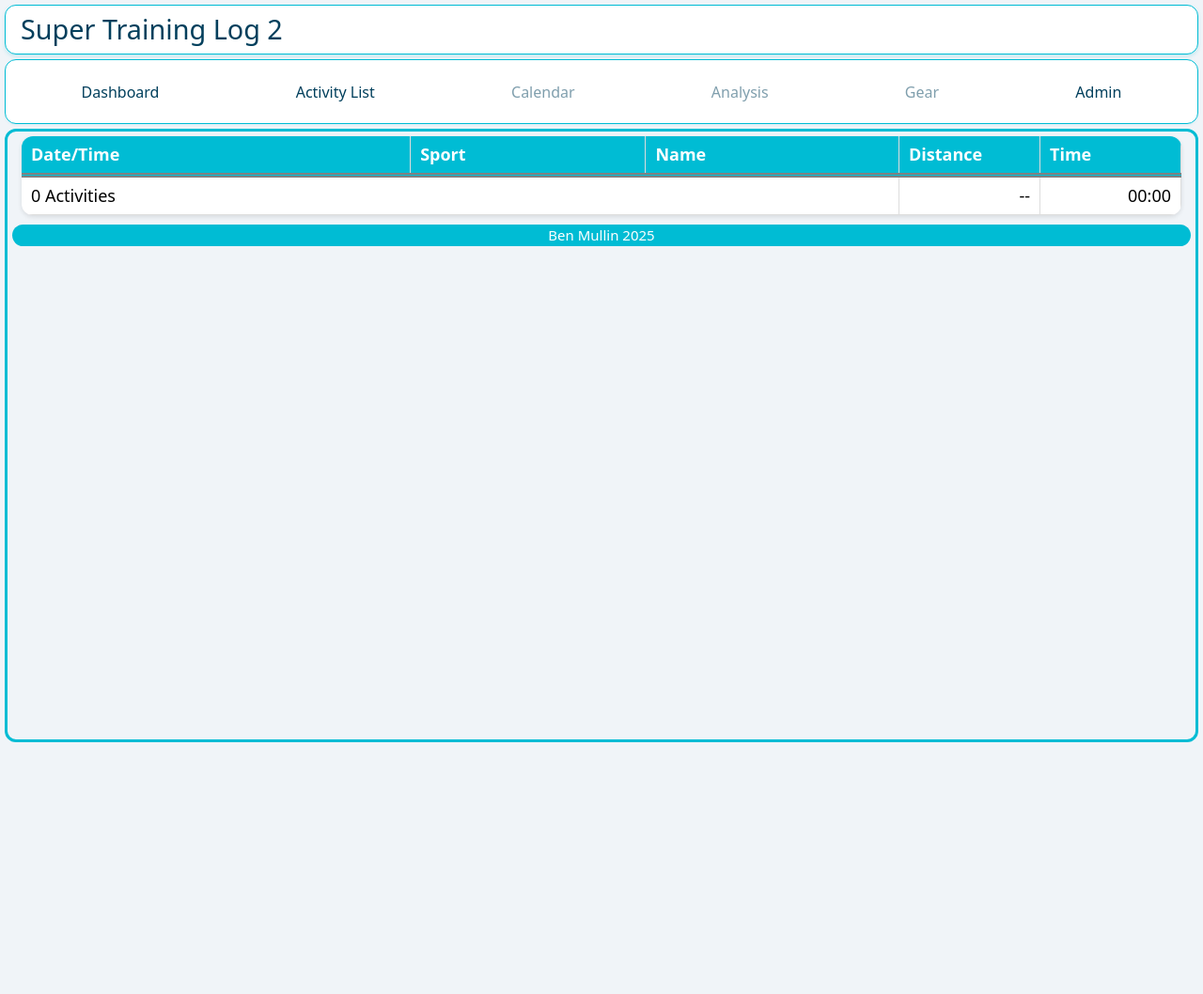
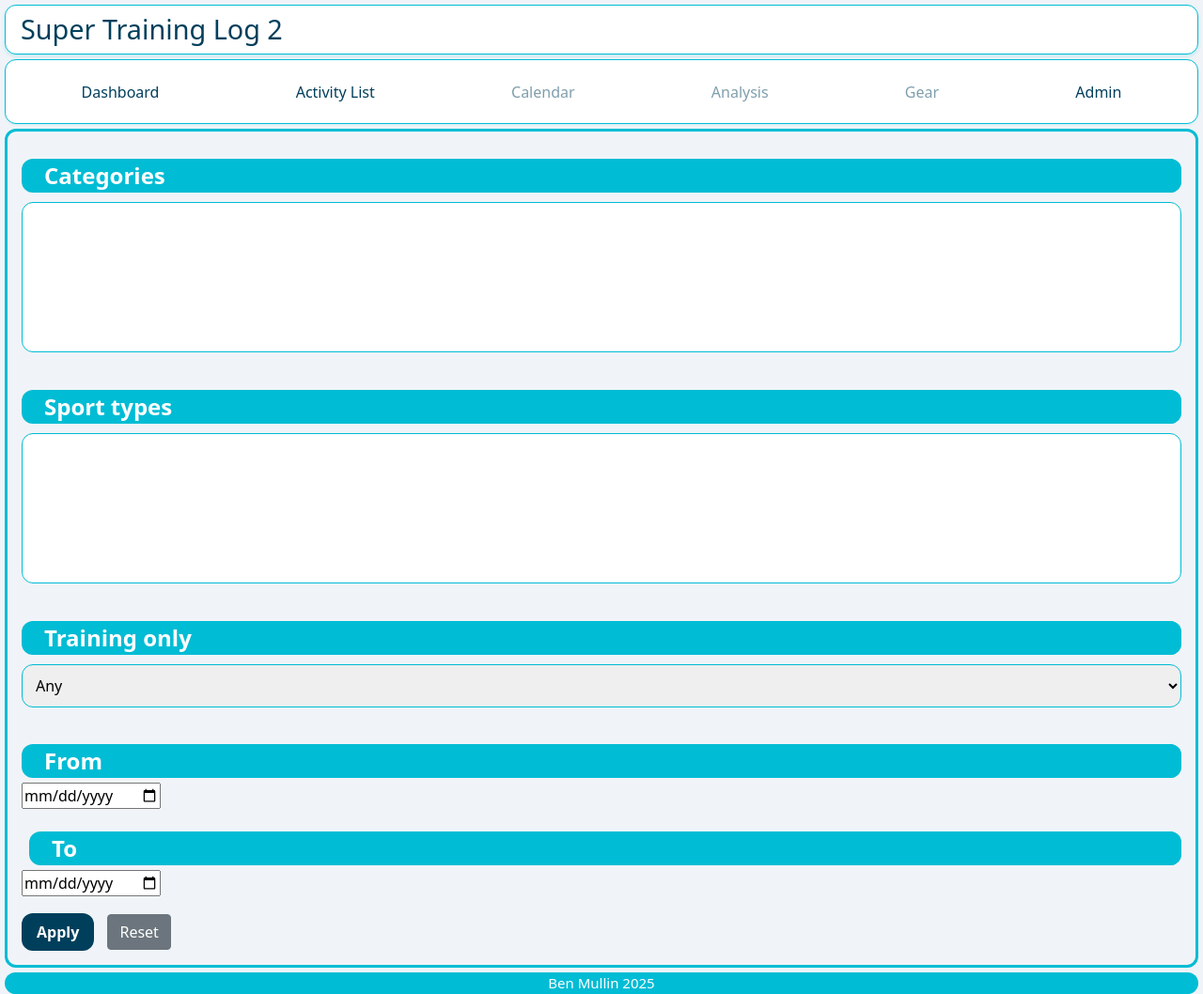
Before and after one commit to btmullin/supertl2, a Flask app: page /summary in a window 1280 px wide. Shown: the whole page at 94% size. Before the commit the page ends 790 px from the top, so only its background shows below. Run offline with Flask 3, Linux system fonts and the light colour scheme; data that the repository does not hold is empty; parts of the project's set-up code (start-up, migrations or seed data) failed here and were passed over.

Commit message:
Start of a summary form that lets you filter.

```diff
--- /dev/null
+++ b/apps/backend/app/forms/SummaryForm.py
@@ -0,0 +1,18 @@
+# app/forms/activity_filters.py
+from flask_wtf import FlaskForm
+from wtforms import SelectMultipleField, SelectField, DateField, SubmitField
+from wtforms.validators import Optional
+
+class SummaryFilterForm(FlaskForm):
+    categories = SelectMultipleField("Categories", coerce=int, validators=[Optional()])
+    sport_types = SelectMultipleField("Sport types", validators=[Optional()])
+    is_training = SelectField(
+        "Training only",
+        choices=[("", "Any"), ("1", "Yes"), ("0", "No")],
+        validators=[Optional()],
+        default=""
+    )
+    date_start = DateField("From", format="%Y-%m-%d", validators=[Optional()])
+    date_end = DateField("To", format="%Y-%m-%d", validators=[Optional()])
+
+    submit = SubmitField("Apply")
--- a/apps/backend/app/templates/summary.html
+++ b/apps/backend/app/templates/summary.html
@@ -1,5 +1,39 @@
-{% extends 'base.html' %} {% block content %}
+{# app/templates/summary.html #}
+{% extends "base.html" %}
+{% block content %}
 <div class="whole-body">
+  {% if not request.args %}
+  <div class="section">
+    <form method="get" action="{{ url_for('views.summary_list') }}" class="filters">
+      <div>
+        <label>{{ form.categories.label }}</label>
+        {{ form.categories(size=6, multiple=True) }}
+      </div>
+
+      <div>
+        <label>{{ form.sport_types.label }}</label>
+        {{ form.sport_types(size=6, multiple=True) }}
+      </div>
+
+      <div>
+        <label>{{ form.is_training.label }}</label>
+        {{ form.is_training() }}
+      </div>
+
+      <div>
+        <label>{{ form.date_start.label }}</label>
+        {{ form.date_start(type="date") }}
+        <label style="margin-left: .5rem">{{ form.date_end.label }}</label>
+        {{ form.date_end(type="date") }}
+      </div>
+
+      <div style="margin-top: .5rem;">
+        {{ form.submit(class_="btn") }}
+        <a class="btn btn-secondary" href="{{ url_for('views.summary_list') }}">Reset</a>
+      </div>
+    </form>
+  </div>
+  {% else %}
   <div class="section">
     <table class="styled-table">
       <thead>
@@ -28,4 +62,8 @@
       </tr>
     </table>
   </div>
+  {% endif %}
+</div>
+
+
 {% endblock %}
--- a/apps/backend/app/views.py
+++ b/apps/backend/app/views.py
@@ -15,9 +15,11 @@ from flask import (
     flash,
 )
 from sqlalchemy import func, text
+from sqlalchemy.orm import joinedload
 from app.db.db import import_strava_data
 from .forms.EditActivityForm import EditActivityForm
 from .forms.CategoryForm import CategoryForm
+from .forms.SummaryForm import SummaryFilterForm
 from .models import StravaActivity, WorkoutType, TrainingLogData, Category
 from .db.base import sqla_db
 from app.services.analytics import summarize_activities, bucket_daily
@@ -224,27 +226,69 @@ def activitylist():
 
     return render_template("activitylist.html", activities=activities, page=page, total_pages=total_pages)
 
-@views.route("/summary")
-def summary_view():
-    # Fetch activities in date range
-    activities = (
-        sqla_db.session.query(StravaActivity)
-        .join(StravaActivity.training_log)  # Only join activities that have a training_log
-        .filter(
-            TrainingLogData.isTraining == 1
-        )
-        .filter(
-            StravaActivity.startDateTime >= datetime(2025, 5, 1))
-        # .filter(TrainingLogData.categoryId.in_([6,7]))
-        .filter(StravaActivity.movingTimeInSeconds >= 180 * 60)
-        .order_by(StravaActivity.startDateTime)
+@views.route("/summary", methods=["GET"])
+def summary_list():
+    # Bind from querystring; for GET filters we typically disable CSRF
+    form = SummaryFilterForm(request.args, meta={"csrf": False})
+
+    # Populate dynamic choices
+    form.categories.choices = [
+        (c.id, c.name) for c in sqla_db.session.query(Category).order_by(Category.name).all()
+    ]
+    # Distinct sport types (skip None/blank)
+    sport_rows = (
+        sqla_db.session.query(StravaActivity.sportType)
+        .distinct()
+        .order_by(StravaActivity.sportType)
         .all()
     )
+    form.sport_types.choices = [(s[0], s[0]) for s in sport_rows if s[0]]
 
+    # Build query
+    q = sqla_db.session.query(StravaActivity).options(
+        joinedload(StravaActivity.training_log)  # avoid N+1 when showing tags/category
+    )
+
+    joined_tl = False
+
+    # Categories (requires join)
+    if form.categories.data:
+        q = q.join(StravaActivity.training_log)
+        joined_tl = True
+        q = q.filter(TrainingLogData.categoryId.in_(form.categories.data))
+
+    # Training flag (requires join)
+    if form.is_training.data in ("1", "0"):
+        if not joined_tl:
+            q = q.join(StravaActivity.training_log)
+            joined_tl = True
+        q = q.filter(TrainingLogData.isTraining == int(form.is_training.data))
+
+    # Sport types
+    if form.sport_types.data:
+        q = q.filter(StravaActivity.sportType.in_(form.sport_types.data))
+
+    # Date range (inclusive of end date)
+    if form.date_start.data:
+        start_dt = datetime.combine(form.date_start.data, time.min)
+        q = q.filter(StravaActivity.startDateTime >= start_dt)
+    if form.date_end.data:
+        # Use exclusive upper bound midnight next day to include the whole end date
+        end_dt = datetime.combine(form.date_end.data + timedelta(days=1), time.min)
+        q = q.filter(StravaActivity.startDateTime < end_dt)
+
+    # Order & paginate
+    q = q.order_by(StravaActivity.startDateTime.desc())
+
+    activities = q.all()
     summary = summarize_activities(activities)
 
-    return render_template("summary.html", activities=activities, summary=summary)
-
+    return render_template(
+        "summary.html",
+        form=form,
+        activities=activities,
+        summary=summary,
+    )
 
 @views.route("/addcategory", methods=["GET", "POST"])
 def add_category():
```
